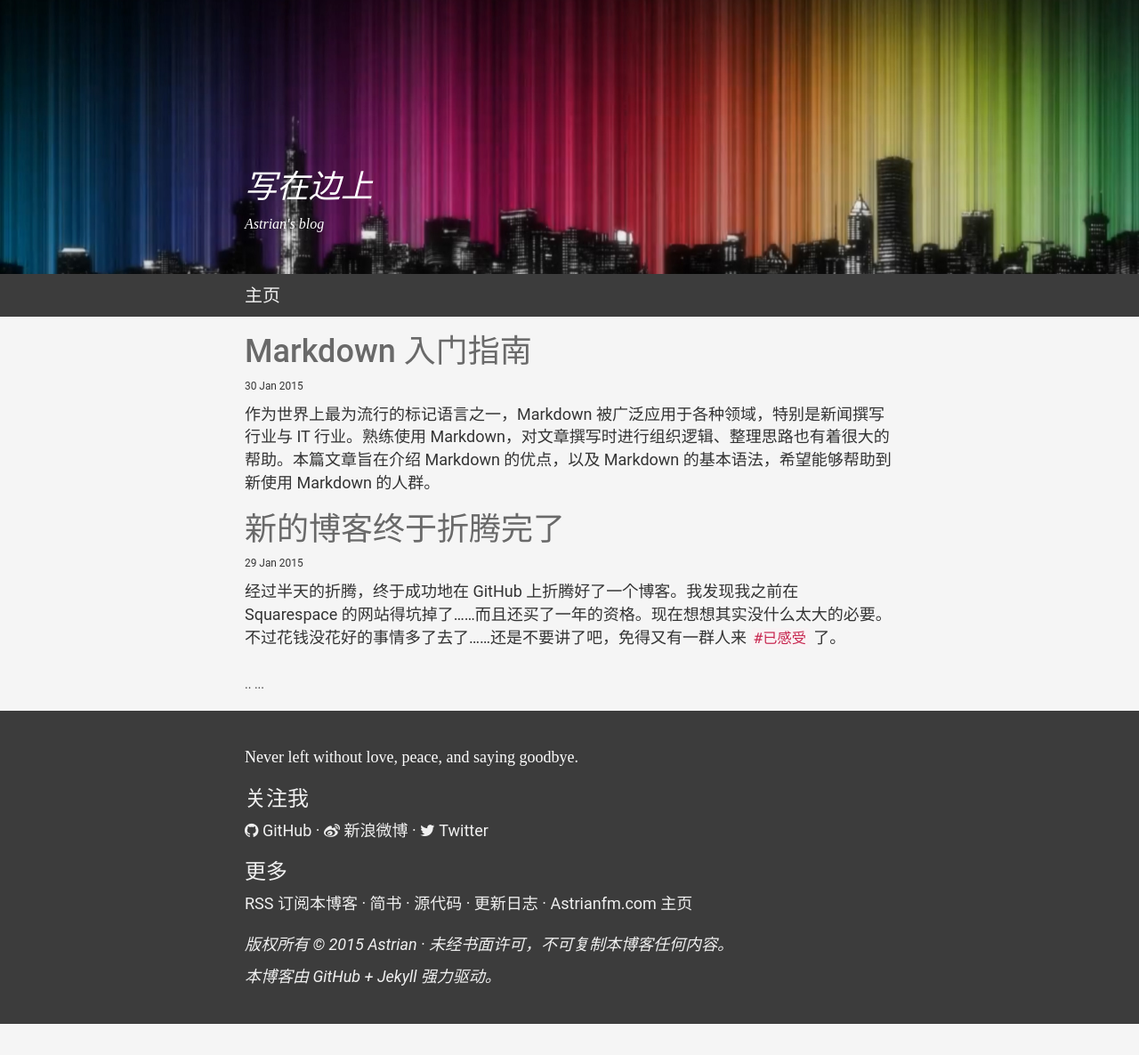
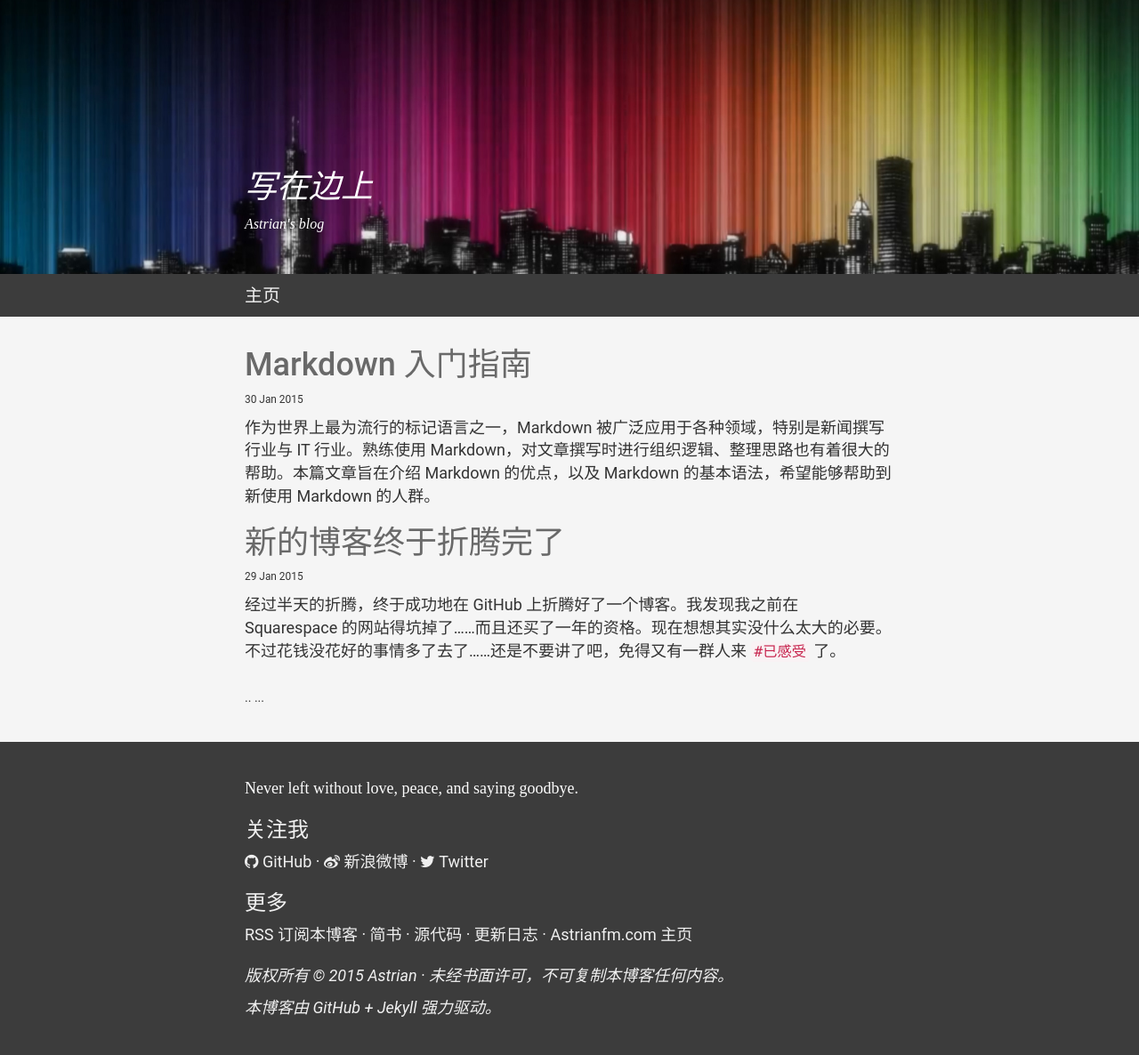
Before and after one commit to zqm1999/zqm1999.github.io, a Jekyll site: the page built from index.htm, in a window 1280 px wide. Shown: the whole page at 89% size. Built offline with Jekyll 4.4.1, drawn with Linux system fonts in a browser that asks for light colours; nearby versions of some CDN libraries; some web fonts are replaced; Markdown is read by kramdown in place of the engine named in the settings; before the commit the page ends 1151 px from its top, so only the background shows below that.

Commit message:
修改页面 padding

```diff
--- a/_layouts/default.html
+++ b/_layouts/default.html
@@ -4,7 +4,7 @@
          {% include titlehead.html %}
 
          <div class="container">
-             <div class="col-md-8 col-md-offset-2">
+             <div class="col-md-8 col-md-offset-2 maincontent">
                  {{ content }}
              </div>
          </div>
--- a/css/index.css
+++ b/css/index.css
@@ -10,6 +10,11 @@
 
 p{
     font-size: 18px;
+}
+
+.maincontent{
+    padding-top: 15px;
+    padding-bottom: 20px;
 }
 
 .titlehead{
```
